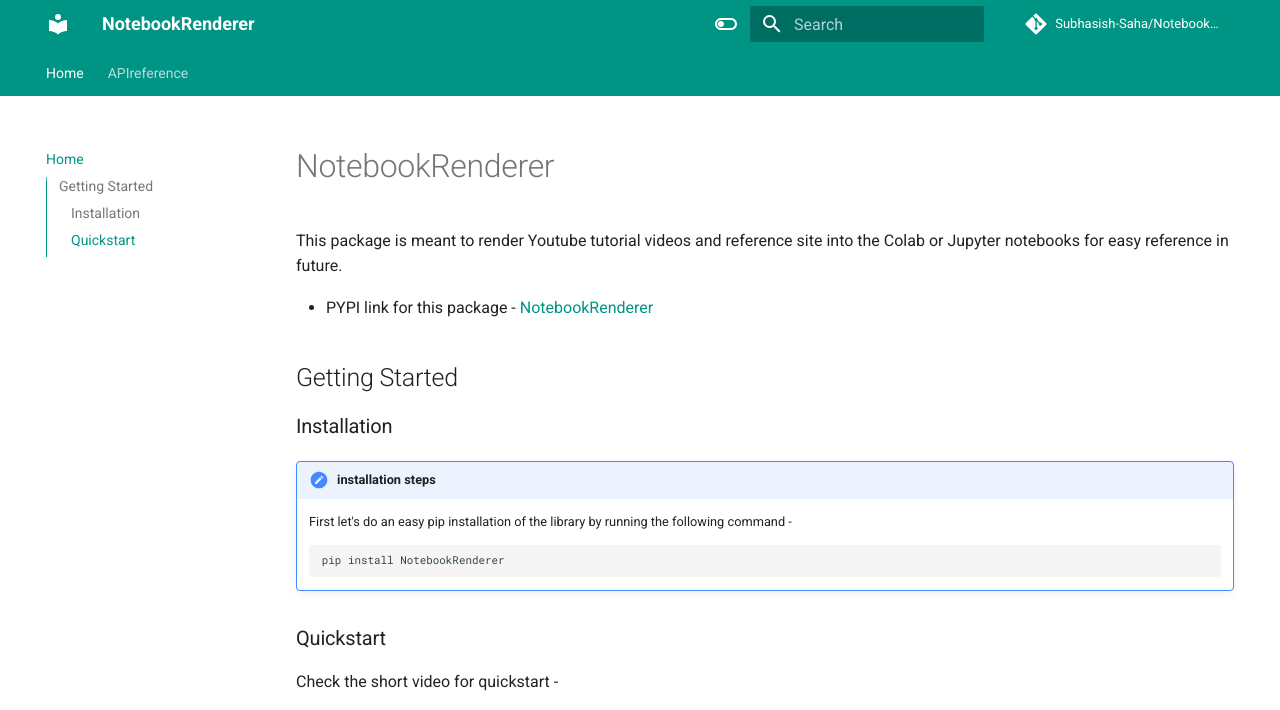
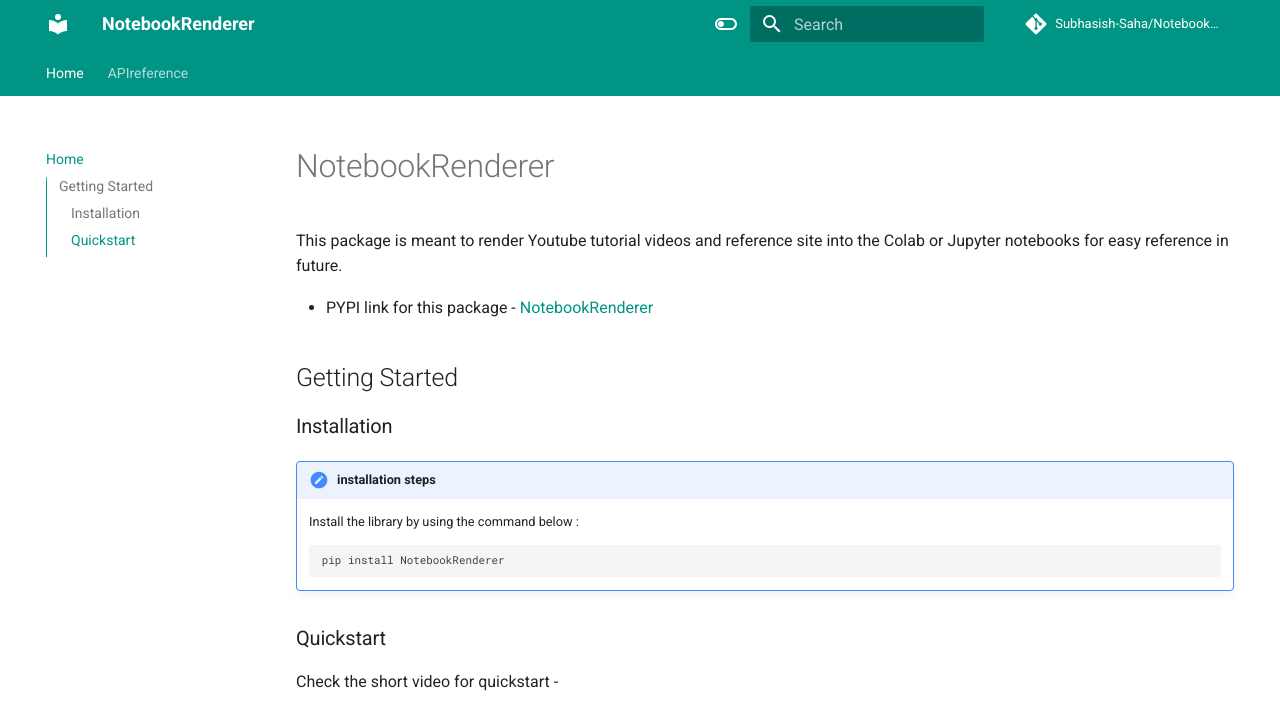
Before and after one commit to Subhasish-Saha/NotebookRenderer, an MkDocs documentation site: the page built from docs/index.md, in a window 1280 px wide and 1122 px high. Shown: the top 710 px of the window. Built offline with MkDocs 1.6.1 and Material for MkDocs 9.7.7, drawn with Linux system fonts in a browser that asks for light colours; comment, search, counter and statistics services are not loaded; grey boxes are pictures that could not be loaded.

````diff
--- a/docs/index.md
+++ b/docs/index.md
@@ -9,7 +9,7 @@
 ### Installation
 
 !!! note "installation steps"
-    First let's do an easy pip installation of the library by running the following command -
+    Install the library by using the command below :
     ```bash
     pip install NotebookRenderer
     ```
````
